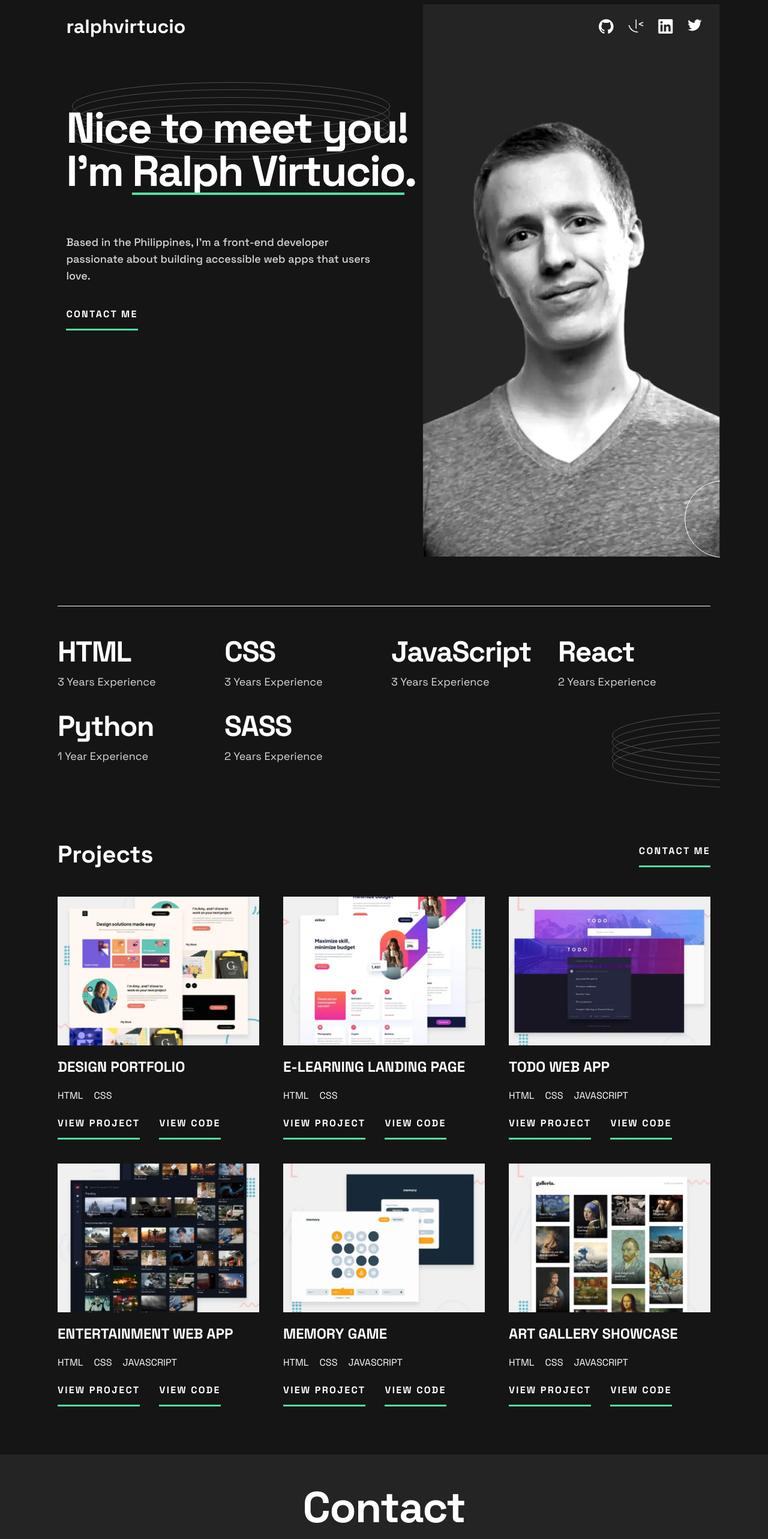
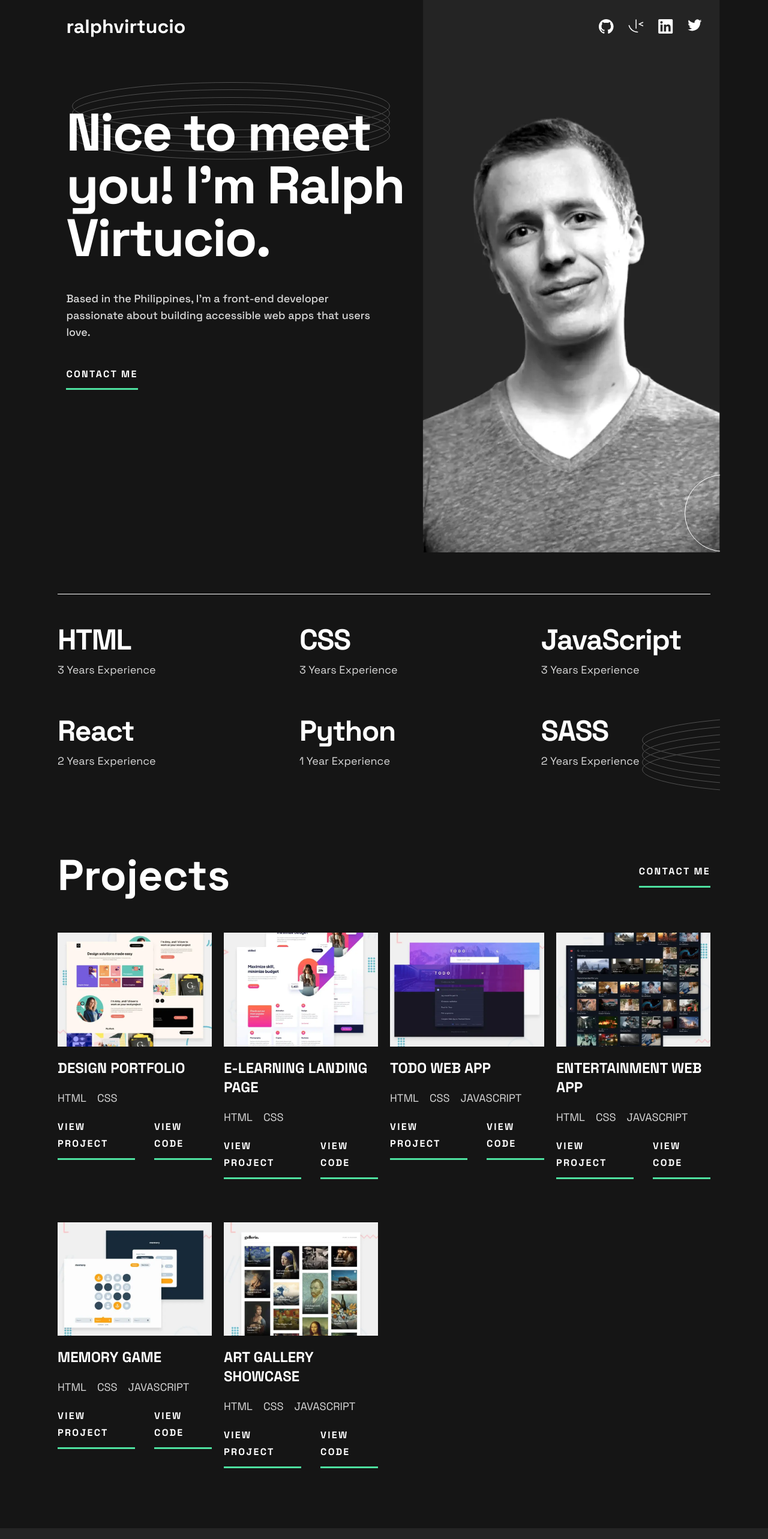
Before and after one commit to ralphvirtucio/my-portfolio, a React (Vite) app: page / in a window 1280 px wide. Shown: the top 2566 px of the page at 60% size. Built offline with nearby package versions, Linux system fonts and the light colour scheme.

Commit message:
Updated styles for Tablet

```diff
--- a/src/components/Header/Header.module.css
+++ b/src/components/Header/Header.module.css
@@ -7,7 +7,6 @@
 @media only screen and (min-width: 64rem) {
   .header {
     max-width: 70rem;
-
     margin-inline: auto;
   }
 }
--- a/src/components/Hero/Hero.module.css
+++ b/src/components/Hero/Hero.module.css
@@ -83,7 +83,7 @@
 @media only screen and (min-width: 48rem) {
   .hero {
     grid-template-columns: 3fr 5rem 2fr;
-    background-position: top right 550px, bottom right -70px;
+    background-position: top right 550px, bottom 10px right -70px;
 
   }
 
@@ -121,5 +121,21 @@
   .hero__img {
     width: auto;
     z-index: -1;
+    transform: translateY(-137px);
   }
 }
+
+@media only screen and (min-width: 64rem) {
+  .hero__content--heading {
+    font-size: var(--fontSizeXL);
+    line-height: var(--lineHeightXL);
+    letter-spacing: var(--letterSpacingXL);
+
+  }
+
+  .hero__content--text {
+    margin-block-start: 2.70rem;
+    margin-block-end: 2.60rem;
+    line-height: var(--lineHeightBody);
+  }
+}
--- a/src/components/Projects/Project/Project.jsx
+++ b/src/components/Projects/Project/Project.jsx
@@ -16,11 +16,10 @@ export const Project = ({ title, thumbnail, skills }) => {
       <div className={styles.project__content}>
         <h2 className={styles.project__title}>{title}</h2>
         <ul className={styles['project__used-skills']}>{mappedSkills}</ul>
-
-        <div className={styles.project__cta}>
-          <ButtonLink>View Project</ButtonLink>
-          <ButtonLink>View Code</ButtonLink>
-        </div>
+      </div>
+      <div className={styles.project__cta}>
+        <ButtonLink>View Project</ButtonLink>
+        <ButtonLink>View Code</ButtonLink>
       </div>
     </li>
   );
--- a/src/components/Projects/Project/Project.module.css
+++ b/src/components/Projects/Project/Project.module.css
@@ -4,6 +4,7 @@
   }
 
 }
+
 
 .project__title {
   line-height: 2rem;
@@ -21,6 +22,12 @@
   gap: 1.13rem;
   margin-block: 1.25rem;
 
+
+  li {
+    font-size: var(--fontSizeBody);
+    color: var(--neutralColorThree);
+    line-height: var(--lineHeightBody);
+  }
 }
 
 .project__cta {
--- a/src/components/Projects/Projects.module.css
+++ b/src/components/Projects/Projects.module.css
@@ -21,8 +21,34 @@
   margin: 0;
   color: var(--neutralColorFour);
   display: grid;
-  gap: 2.5rem;
+  row-gap: 2.5rem;
   grid-template-columns: repeat(auto-fit, minmax(250px, 1fr));
   grid-auto-rows: auto;
 
 }
+
+
+@media only screen and (min-width: 48rem) {
+
+  .project {
+    margin-block: 6.25rem;
+  }
+
+  .project__header {
+    margin-block-end: 3.75rem;
+  }
+
+  .project__list {
+    column-gap: 1.25rem;
+    row-gap: 4.5rem;
+  }
+
+  .project__header {
+    h2 {
+      font-size: 4.5rem;
+      line-height: 4.5rem;
+    }
+  }
+
+
+}
--- a/src/components/Skills/Skills.module.css
+++ b/src/components/Skills/Skills.module.css
@@ -14,7 +14,7 @@
   display: grid;
   grid-template-columns: repeat(auto-fit, minmax(250px, 1fr));
   text-align: center;
-  gap: 1.5rem;
+  row-gap: 1.5rem;
   padding-block: 2.5rem;
   border-top: 1px solid var(--neutralColorFour);
   border-bottom: 1px solid var(--neutralColorFour);
@@ -36,13 +36,17 @@
 
 @media only screen and (min-width: 48rem) {
   .skill {
-    background-position: bottom right -350px;
+    background-position: bottom right -400px;
+    margin-block-start: 3.75rem;
+    margin-block-end: 6.25rem;
   }
 
 
   .skill__list {
     text-align: start;
     border-bottom: none;
+    row-gap: 3.25rem;
+    column-gap: 7.55rem;
 
     .skill__list-item {
       h3 {
```
